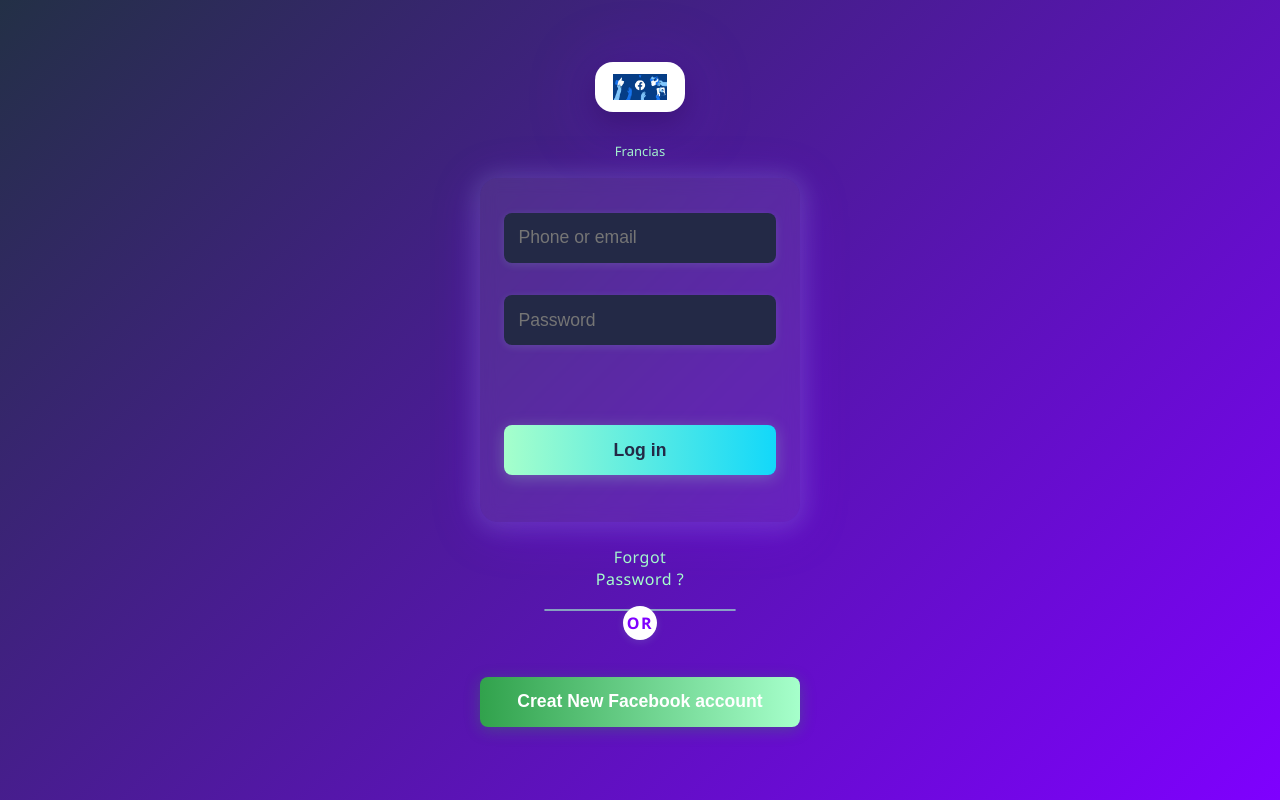
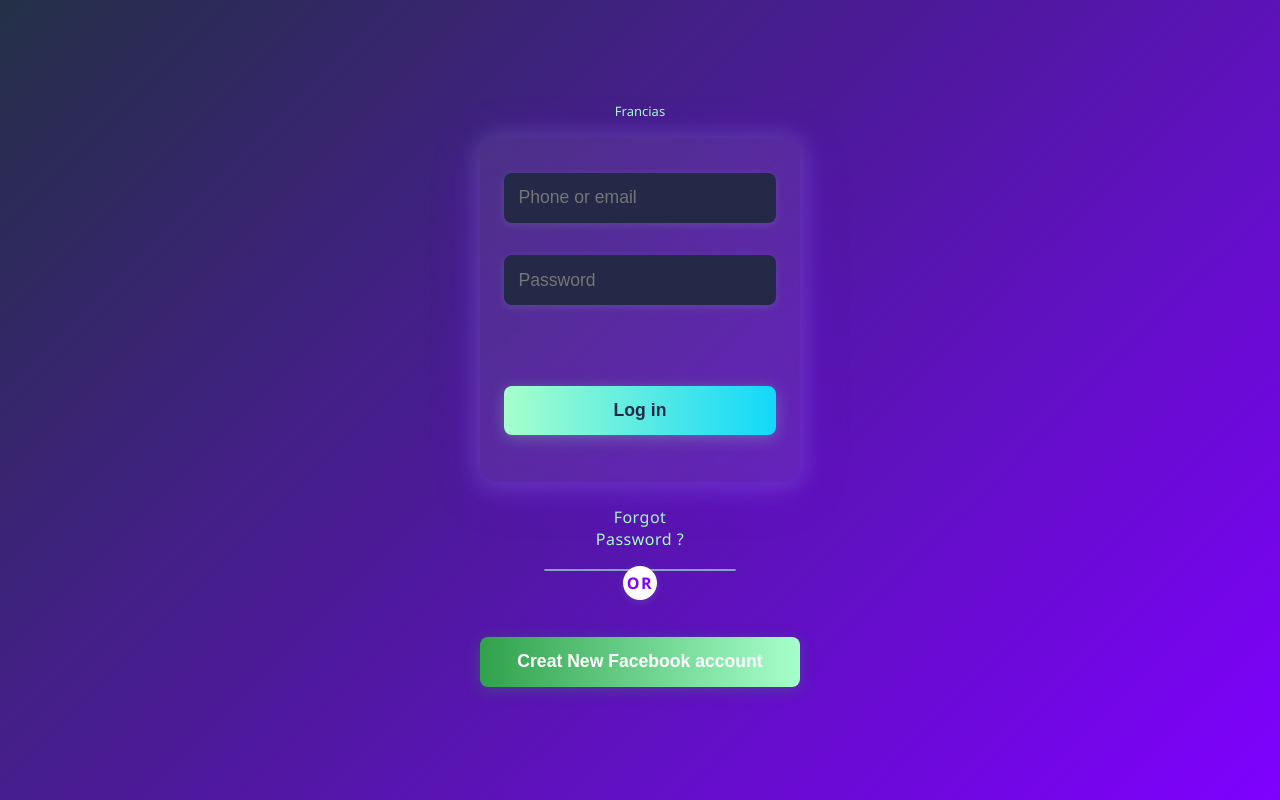
Before and after one commit to melodykellynwaogu/Facebook-login-page, a plain HTML site: page index.html in a window 1280 px wide. Drawn offline with Linux system fonts and the light colour scheme.

Commit message:
Update index.html

```diff
--- a/index.html
+++ b/index.html
@@ -8,7 +8,7 @@
 </head>
 <body>
     <center>
-        <img src="/images/Facebook.png" alt="img" class="img">
+
         <a href="#" class="lang" style="text-align: center; right: 20%;">Francias</a>
         <div id="login">
             <input type="email" placeholder="Phone or email" required>
```
